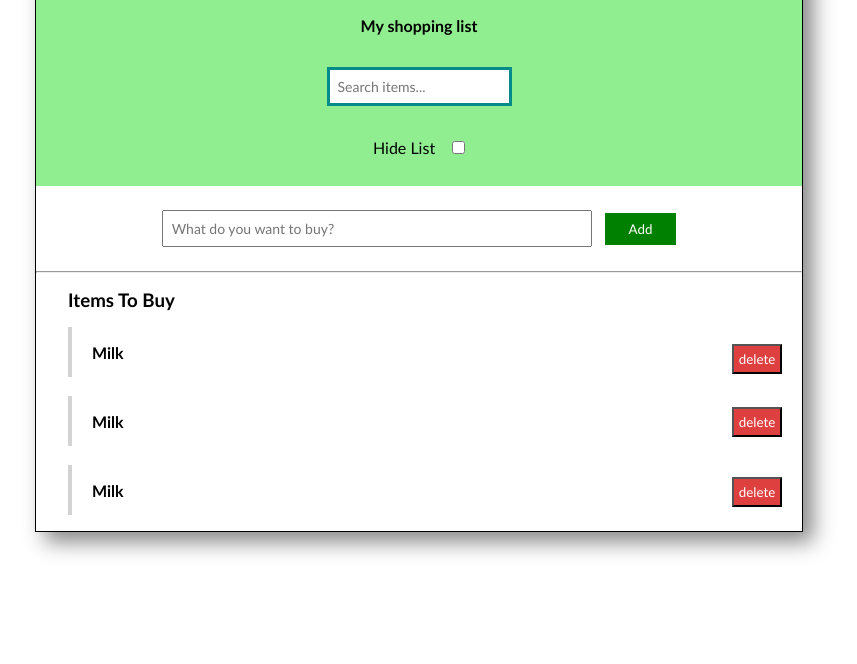
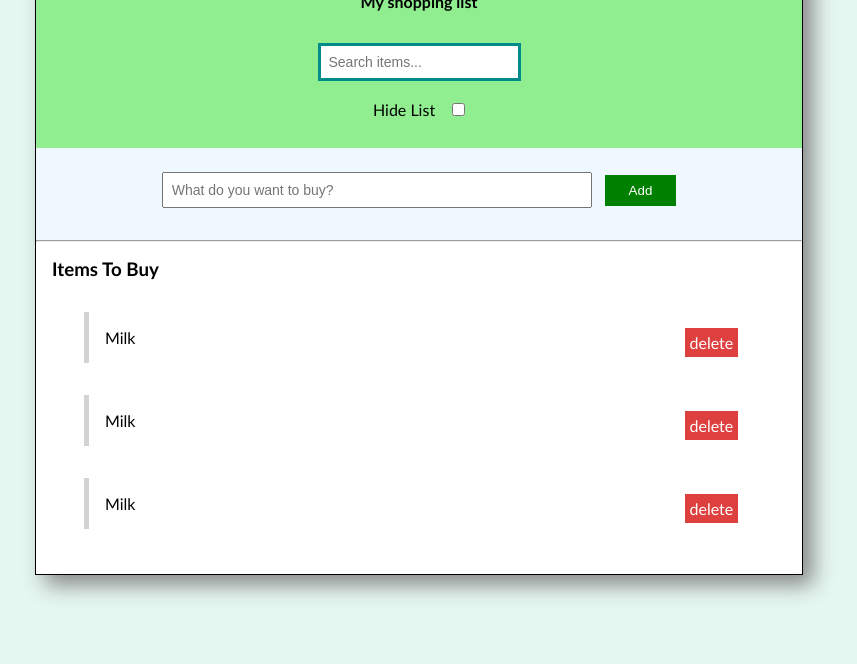
Before and after one commit to Soumya98-dev/Shopaholic, a plain HTML site: page index.html in a window 1280 px wide. Shown: the part 136-800 px from the top of the page, without its empty margins (221-1078 px from the left). Drawn offline with Linux system fonts and the light colour scheme.

Commit message:
Implemented the delete item functionality

```diff
--- a/index.html
+++ b/index.html
@@ -16,25 +16,32 @@
       <h4>My shopping list</h4>
       <input type="text" placeholder="Search items..."><br>
       <label for="hide">Hide List</label>
-      <input type="checkbox">
+      <input type="checkbox" id="hide">
     </div>
-    <div class="middle-context">
+    <form class="middle-context">
       <input type="text" placeholder="What do you want to buy?">
       <button type="submit">Add</button>
-    </div>
+    </form>
     <hr>
     <div class="items-context">
       <h3>Items To Buy</h3>
-      <div class="items">
-        <h4>Milk</h4>
-        <button class ="one" type="submit">delete</button><br>
-        <h4>Milk</h4>
-        <button class="two" type="submit">delete</button><br>
-        <h4>Milk</h4>
-        <button class="three" type="submit">delete</button>
-      </div>
+      <ul class="items">
+        <li>
+          <span class="item">Milk</span>
+          <span class="delete">delete</span>
+        </li>
+        <li>
+          <span class="item">Milk</span>
+          <span class="delete">delete</span>
+        </li>
+        <li>
+          <span class="item">Milk</span>
+          <span class="delete">delete</span>
+        </li>
+      </ul>
     </div>
   </div>
+  <script src="./script.js"></script>
 </body>
 
 </html>
--- a/script.js
+++ b/script.js
@@ -0,0 +1,29 @@
+// ****DELETE A GROCERY LIST****
+
+//*** APPROACH:1 (WITHOUT EVENT BUBBLING)
+
+//***ACCESSING THE DELETE BUTTON*****
+// let deleteLi = document.querySelectorAll('.items li .delete');
+// console.log(deleteLi);
+
+// deleteLi.forEach((item) => {
+//   item.addEventListener('click', (e) => {
+//     const LI = e.target.parentElement;
+//     // LI.style.display = 'none';
+//     LI.parentElement.removeChild(LI);
+//   })
+// });
+
+//*** APPROACH: 2 (WITH EVENT BUBBLING)
+
+//** ACCESSING THE <ul> tag
+let ul = document.querySelector('ul');
+// console.log(ul);
+ul.addEventListener('click', removeLI);
+function removeLI(e) {
+  let target = e.target;
+  if (target.className == 'delete') {
+    // console.log(target.parentElement);
+    target.parentElement.remove();
+  }
+}
--- a/style.css
+++ b/style.css
@@ -2,13 +2,17 @@
   margin: 0;
   padding: 0;
   box-sizing: border-box;
-  font-family:'Gill Sans', 'Gill Sans MT', Calibri, 'Trebuchet MS', sans-serif
+}
+
+body {
+  font-family: 'Gill Sans', 'Gill Sans MT', Calibri, 'Trebuchet MS', sans-serif;
+  background-color: rgb(229, 247, 241);
 }
 
 #parent-container {
   border: 1px solid;
   width: 60%;
-  margin: 3rem auto;
+  margin: 1.5rem auto;
   box-shadow: 10px 10px 20px #888888;
 }
 
@@ -27,7 +31,7 @@
 }
 
 .header input[type='text'] {
-  margin-bottom: 2rem;
+  margin-bottom: 1.2rem;
   padding: 0.5rem;
   border: 3px solid darkcyan;
   font-size: 14px;
@@ -49,6 +53,8 @@
 .middle-context {
   text-align: center;
   padding: 1.5rem 1.5rem;
+  background-color: aliceblue;
+    padding-bottom: 2rem;
 }
 
 .middle-context input[type="text"] {
@@ -72,61 +78,45 @@
 }
 
 .items-context {
-  position: relative;
+  background-color: white;
 }
 
+
 .items-context h3 {
-  margin: 1rem 2rem;
+padding-top: 1rem;
+  padding-left: 1rem;
 }
 
 .items-context .items {
-  margin: 1rem 2rem;
+  padding-top: 0rem;
+    padding-bottom: 0.8rem;
+    padding-right: 2rem;
+    padding-left: 2rem;
 }
 
-.items-context .items h4 {
-  display: flex;
-  border-left: 4px solid lightgrey;
-  padding-left: 20px;
-  height: 50px;
-  align-items: center;
-  width: 110%;
+li {
+  list-style: none;
 }
 
-.items-context .items .one {
-  position: absolute;
-  right: 20px;
-  top: 55px;
+.items li {
+  border-left: 5px solid lightgrey;
+  padding: 1em;
+  margin: 2em 1rem;
+}
+
+.delete {
+  float: right;
   padding: 0.3rem;
   background-color: rgb(222, 63, 63);
   color: white;
   cursor: pointer;
 }
 
-.items-context .items .two {
-  position: absolute;
-  right: 20px;
-  top: 118px;
-  padding: 0.3rem;
-  background-color: rgb(222, 63, 63);
-  color: white;
-  cursor: pointer;
-}
-
-.items-context .items .three {
-  position: absolute;
-  right: 20px;
-  top: 188px;
-  padding: 0.3rem;
-  background-color: rgb(222, 63, 63);
-  color: white;
-  cursor: pointer;
-}
-
-.items-context .items button:hover {
+.delete:hover {
   background-color: red;
 }
 
-.items-context .items h4:hover {
+.items li:hover {
   border-left: 5px solid rgb(237, 95, 95);
 }
 
```
